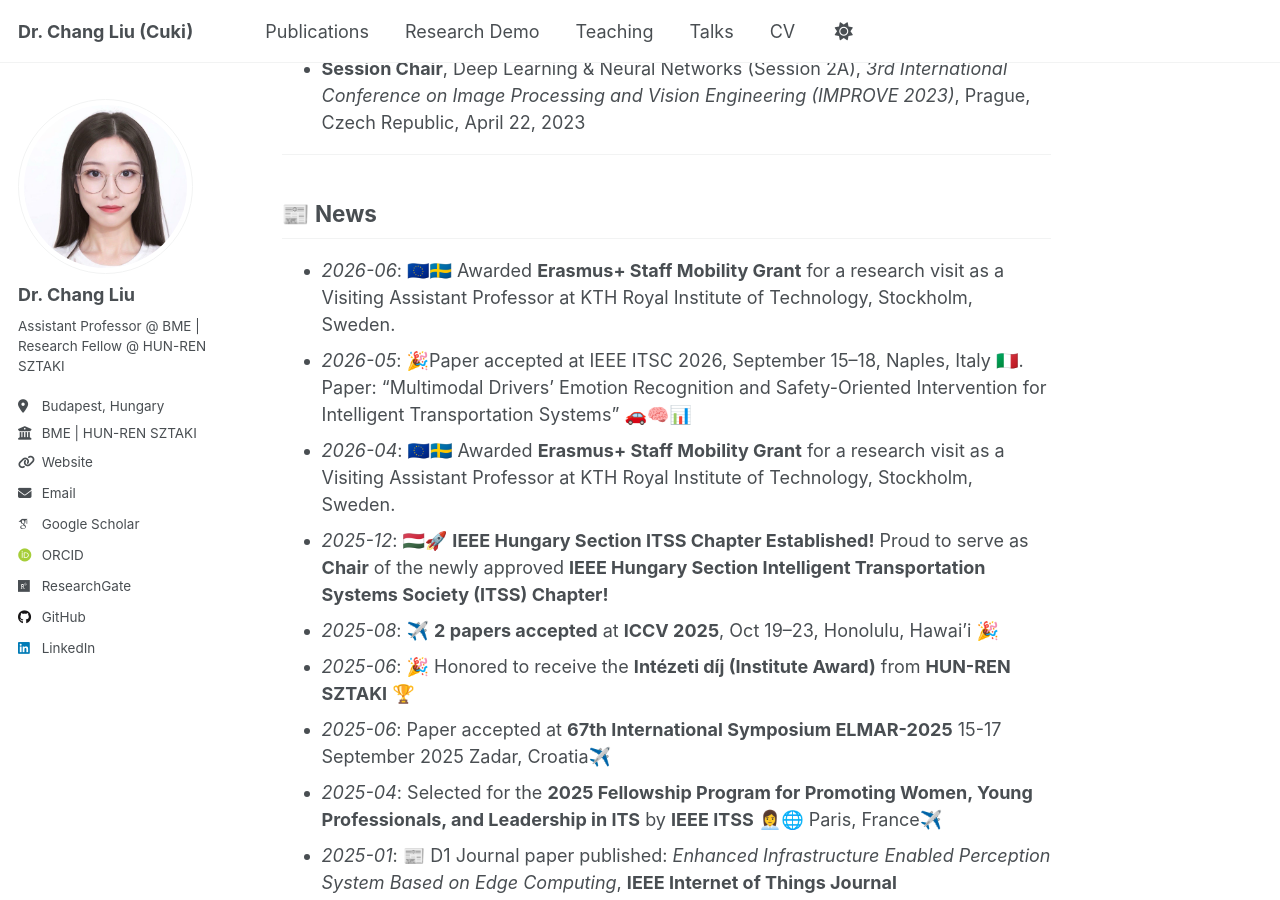
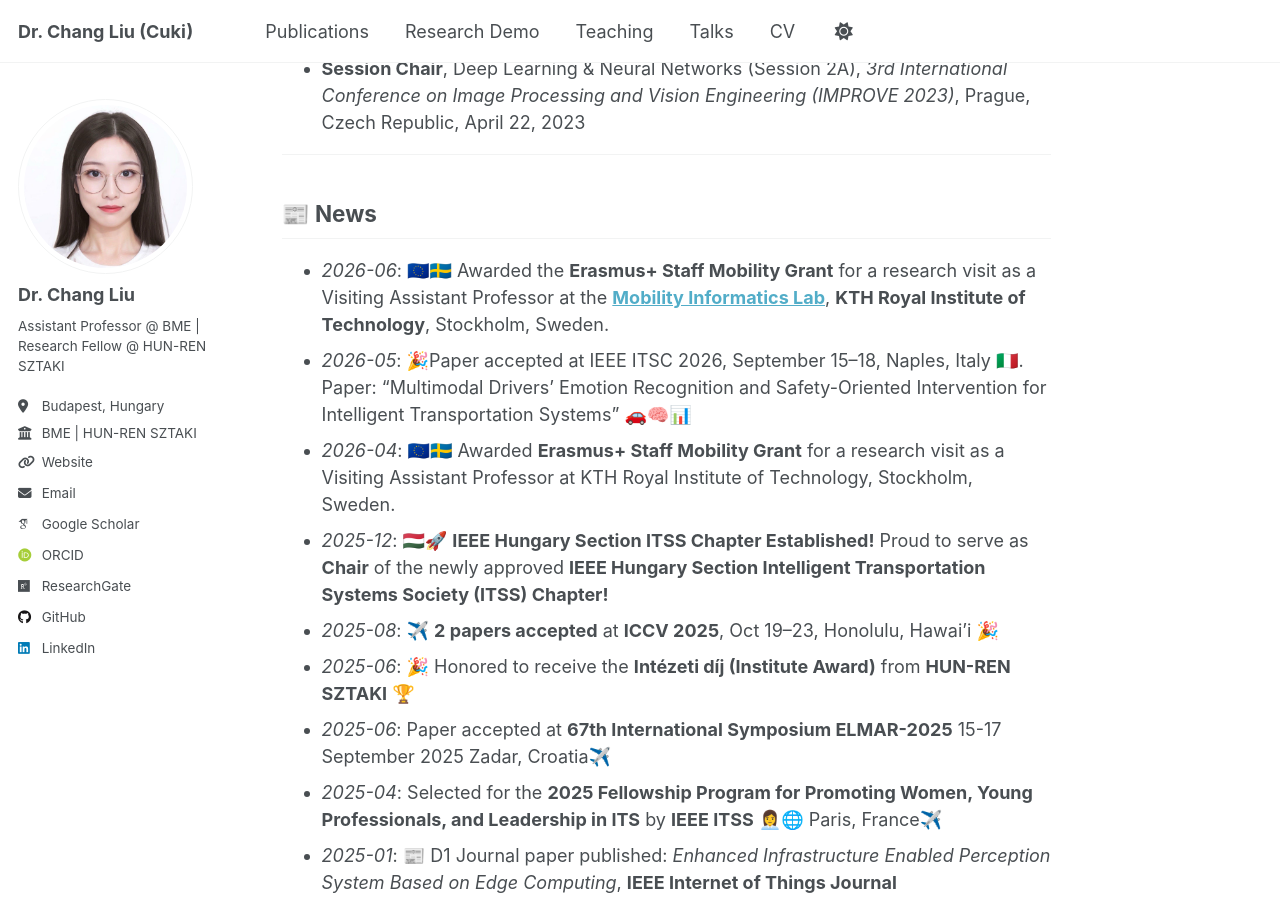
Before and after one commit to ChangLiu-bp/changliu-bp.github.io, a Jekyll site: the page built from _pages/about.md, in a window 1280 px wide and 900 px high, scrolled down 1021 px. Built offline with Jekyll 4.4.1, drawn with Linux system fonts in a browser that asks for light colours; some web fonts are replaced; a script that is not in the unit is left out.

Commit message:
Update about.md

```diff
--- a/_pages/about.md
+++ b/_pages/about.md
@@ -40,7 +40,7 @@
 
 
 ## 📰 News
-- *2026-06*: 🇪🇺🇸🇪 Awarded **Erasmus+ Staff Mobility Grant** for a research visit as a Visiting Assistant Professor at KTH Royal Institute of Technology, Stockholm, Sweden.
+- *2026-06*: 🇪🇺🇸🇪 Awarded the **Erasmus+ Staff Mobility Grant** for a research visit as a Visiting Assistant Professor at the **[Mobility Informatics Lab](https://zhenliangma.com/people/)**, **KTH Royal Institute of Technology**, Stockholm, Sweden.
 - *2026-05*: 🎉Paper accepted at IEEE ITSC 2026, September 15–18, Naples, Italy 🇮🇹. Paper: “Multimodal Drivers’ Emotion Recognition and Safety-Oriented Intervention for Intelligent Transportation Systems” 🚗🧠📊
 - *2026-04*: 🇪🇺🇸🇪 Awarded **Erasmus+ Staff Mobility Grant** for a research visit as a Visiting Assistant Professor at KTH Royal Institute of Technology, Stockholm, Sweden.
 - *2025-12*: 🇭🇺🚀 **IEEE Hungary Section ITSS Chapter Established!**
```
